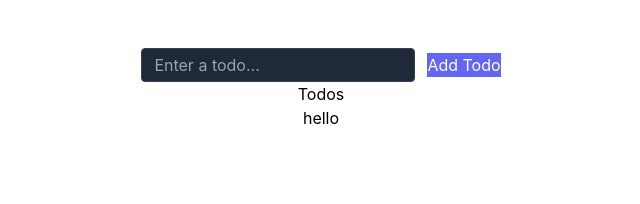
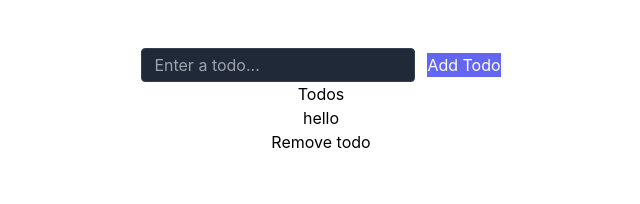
Before and after one commit to invalid04/reduxcrash, a React (Create React App) app: page / in a window 1280 px wide. Shown: the top 204 px of the page, without its empty margins (319-959 px from the left). Built offline with nearby package versions, Linux system fonts and the light colour scheme.

Commit message:
remove todo functionallity

```diff
--- a/src/components/Todos.js
+++ b/src/components/Todos.js
@@ -1,18 +1,27 @@
 import React from 'react'
-import { useSelector } from 'react-redux'
+import { useDispatch, useSelector } from 'react-redux'
+import { removeTodo } from '../features/todo/todoSlice'
 
 export default function Todos() {
 
 
     const todos = useSelector(state => state.todos.todos)
+    const dispatch = useDispatch()
 
     return (
         <>
             <div>
                 Todos
                 {todos.map((todo) => (
-                    <div key={todo.id}>
-                        {todo.text}
+                    <div>
+                        <div key={todo.id} className=''>
+                            {todo.text}
+                        </div>
+                        <button
+                            onClick={() => dispatch(removeTodo(todo.id))}
+                        >
+                            Remove todo
+                        </button>
                     </div>
                 ))}
             </div>
```
